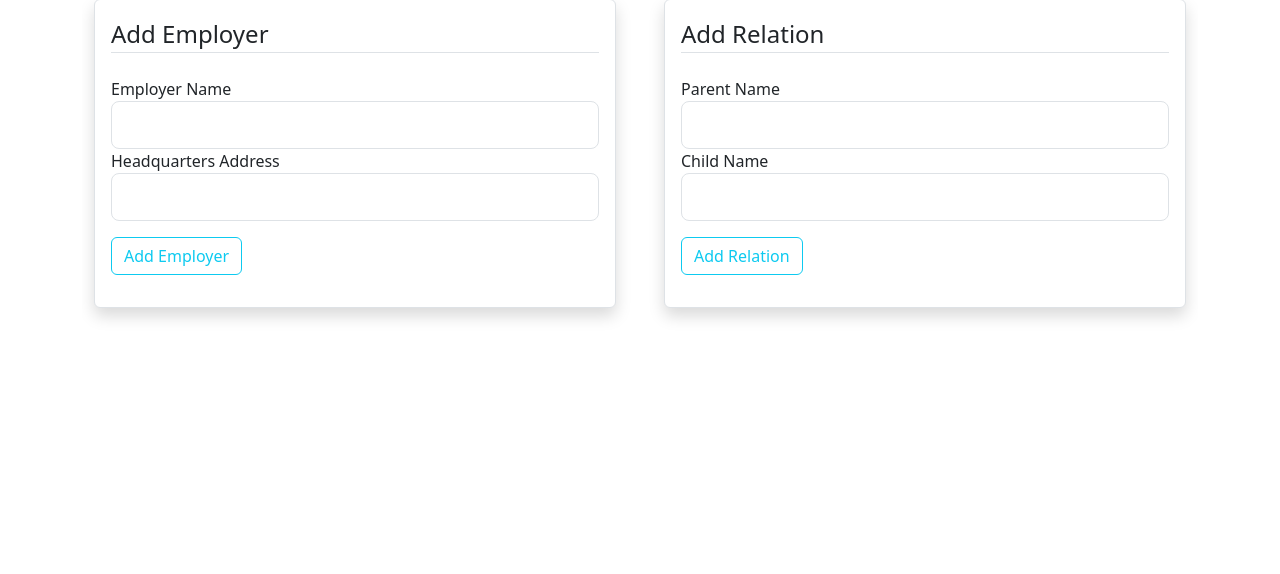
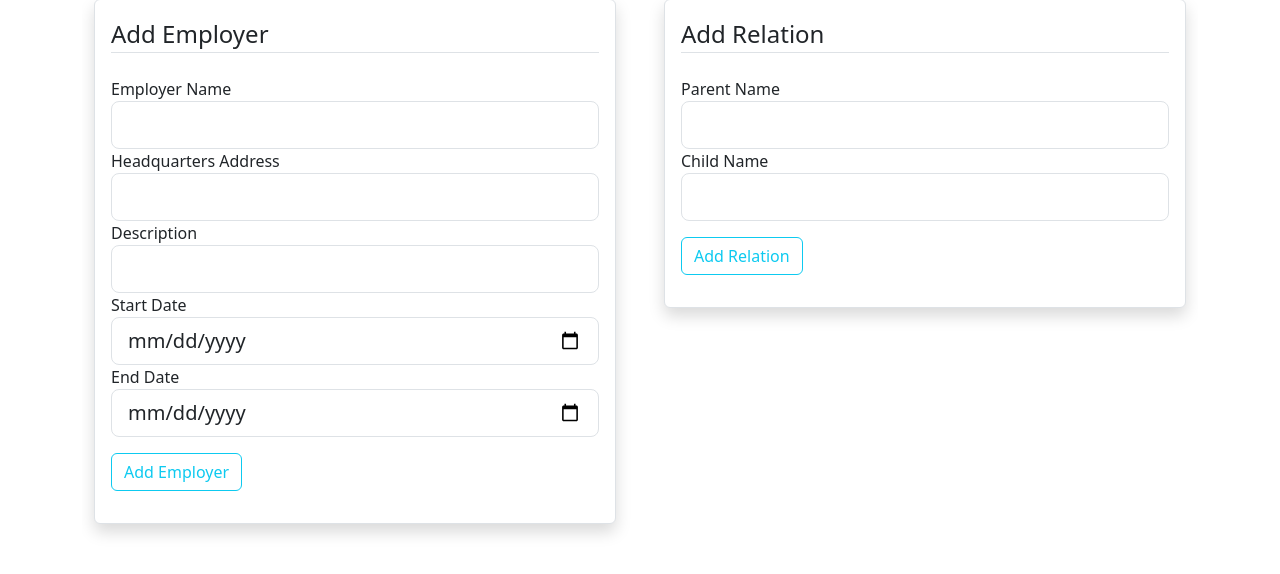
Before and after one commit to Dominick1998/OrganizationalOdyssey, a Flask app: template templates/admin.html in a window 1280 px wide. Shown: the part 161-735 px from the top of the page. Run offline with Flask 3, Linux system fonts and the light colour scheme; the template is opened without the code that fills it: values that come from a table or form of the project are taken from there, others are empty; parts of the project's set-up code (start-up, migrations or seed data) failed here and were passed over.

Commit message:
Added Employer start  and end date

```diff
--- a/flask_app.py
+++ b/flask_app.py
@@ -11,17 +11,17 @@ from cryptography.fernet import Fernet
 app = Flask(__name__)
 
 
-app.config["SECRET_KEY"] = os.environ.get("SECRET_KEY")
+app.config["SECRET_KEY"] = "c6d2f9789a32a64e8d12d42d2c955505"#os.environ.get("SECRET_KEY")
 app.config["SQLALCHEMY_DATABASE_URI"] = "sqlite:///site.db"
 app.config['MAIL_SERVER'] = "smtp.gmail.com."
 app.config['MAIL_PORT'] = 465
 app.config['MAIL_USERNAME'] = "organizationalodyssey@gmail.com"
 app.config['MAIL_USE_TLS'] = False
 app.config['MAIL_USE_SSL'] = True
-app.config['MAIL_PASSWORD'] = os.environ.get("MAIL_PASSWORD")
+app.config['MAIL_PASSWORD'] = "pgjdzozsuadatvzw"#os.environ.get("MAIL_PASSWORD")
 app.config['MAIL_USE_TLS'] = False
 app.config['MAIL_USE_SSL'] = True
-app.config["FERNET_KEY"] = os.environ.get("FERNET_KEY")
+app.config["FERNET_KEY"] = "VvPY8Yqf8U42_CyPWJwaDuHu4r-8LKcVwGgTJT3j_NQ="#os.environ.get("FERNET_KEY")
 # app.config["SQLALCHEMY_DATABASE_URI"] = "mysql+mysqlconnector://{username}:{password}@{hostname}/{databasename}".format(
 #     username="RyanEbsen",
 #     password="InfiniteLoopLegends2023",
@@ -61,8 +61,11 @@ class Employer(db.Model):
     __tablename__ = "employer"
 
     id = db.Column(db.Integer, primary_key=True)
-    employer_name = db.Column(db.String(60), nullable=False)
+    employer_name = db.Column(db.String(60), nullable=False, unique=True)
     headquarters_address = db.Column(db.String(60), nullable=False)
+    description = db.Column(db.String(60))
+    start_date = db.Column(db.DateTime, nullable=False)
+    end_date = db.Column(db.DateTime)
     child_employers = db.relationship("Employer", secondary=employer_relation,
                                       primaryjoin=(employer_relation.c.parent_id == id),
                                       secondaryjoin=(employer_relation.c.child_id == id),
@@ -239,10 +242,17 @@ def add_employer():
 
     form = NewEmployerForm()
     if form.validate_on_submit():
+        valid_employer = Employer.query.filter_by(employer_name=form.employer_name.data).first()
+        if valid_employer:
+            flash(f"Employer with name {valid_employer.employer_name} already exists", "danger")
+            return redirect(url_for("admin"))
+
         new_employer = Employer(
             employer_name=form.employer_name.data,
-            headquarters_address=form.headquarters_address.data
-            # Add other fields as needed
+            headquarters_address=form.headquarters_address.data,
+            description=form.description.data,
+            start_date=form.start_date.data,
+            end_date=form.end_date.data
         )
         db.session.add(new_employer)
         db.session.commit()
--- a/forms.py
+++ b/forms.py
@@ -1,6 +1,6 @@
 from flask_wtf import FlaskForm
-from wtforms import StringField, PasswordField, SubmitField
-from wtforms.validators import DataRequired, Email, Length, EqualTo
+from wtforms import StringField, PasswordField, SubmitField, DateField
+from wtforms.validators import DataRequired, Email, Length, EqualTo, Optional
 
 
 class RegistrationForm(FlaskForm):
@@ -20,10 +20,15 @@ class SearchForm(FlaskForm):
     search = StringField("Search", validators=[DataRequired()])
     submit = SubmitField("Search")
 
+
 class NewEmployerForm(FlaskForm):
     employer_name = StringField("Employer Name", validators=[DataRequired()])
     headquarters_address = StringField('Headquarters Address', validators=[DataRequired()])
+    description = StringField('Description', validators=[Optional()])
+    start_date = DateField('Start Date', validators=[DataRequired()], format='%Y-%m-%d')
+    end_date = DateField('End Date', format='%Y-%m-%d', validators=[Optional()])
     submit = SubmitField('Add Employer')
+
 
 class RelationForm(FlaskForm):
     parent_name = StringField("Parent Name", validators=[DataRequired()])
--- a/templates/admin.html
+++ b/templates/admin.html
@@ -16,12 +16,45 @@
 
                             <div class="form-group">
                                 {{ new_employer_form.employer_name.label(class="form-control-label") }}
+                                {% if new_employer_form.employer_name.errors %}
+                                    {{ new_employer_form.employer_name(class="form-control form-control-lg is-invalid") }}
+                                <div class="invalid-feedback">
+                                    {% for error in new_employer_form.employer_name.errors %}
+                                        <span>{{ error }}</span>
+                                    {% endfor %}
+                                </div>
+                                {% else %}
                                     {{ new_employer_form.employer_name(class="form-control form-control-lg") }}
+                                {% endif %}
                             </div>
 
                             <div class="form-group">
                                 {{ new_employer_form.headquarters_address.label(class="form-control-label") }}
                                 {{ new_employer_form.headquarters_address(class="form-control form-control-lg") }}
+                            </div>
+
+                            <div class="form-group">
+                                {{ new_employer_form.description.label(class="form-control-label") }}
+                                {{ new_employer_form.description(class="form-control form-control-lg") }}
+                            </div>
+
+                            <div class="form-group">
+                                {{ new_employer_form.start_date.label(class="form-control-label") }}
+                                {% if new_employer_form.start_date.errors %}
+                                    {{ new_employer_form.start_date(class="form-control form-control-lg is-invalid") }}
+                                    <div class="invalid-feedback">
+                                        {% for error in new_employer_form.start_date.errors %}
+                                            <span>{{ error }}</span>
+                                        {% endfor %}
+                                    </div>
+                                {% else %}
+                                    {{ new_employer_form.start_date(class="form-control form-control-lg") }}
+                                {% endif %}
+                            </div>
+
+                            <div class="form-group">
+                                {{ new_employer_form.end_date.label(class="form-control-label") }}
+                                {{ new_employer_form.end_date(class="form-control form-control-lg") }}
                             </div>
 
                             <div class="form-group mt-3 mb-3">
```
Lines whose indentation alone changed are shown as unchanged.
